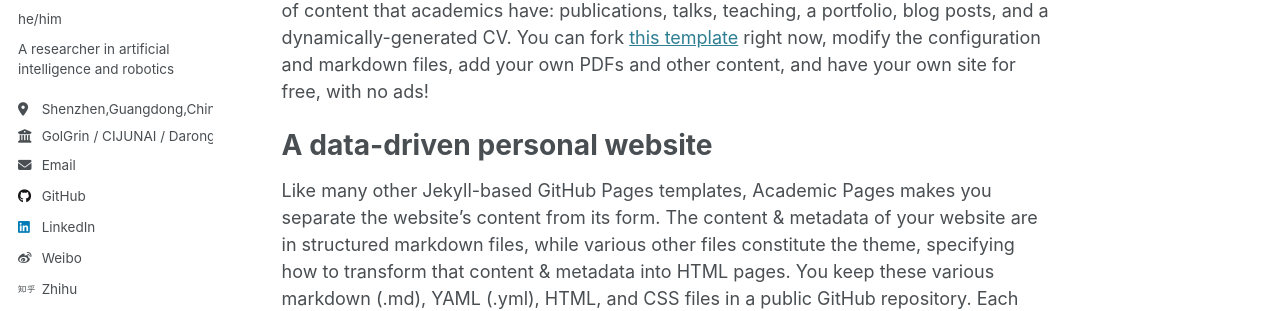
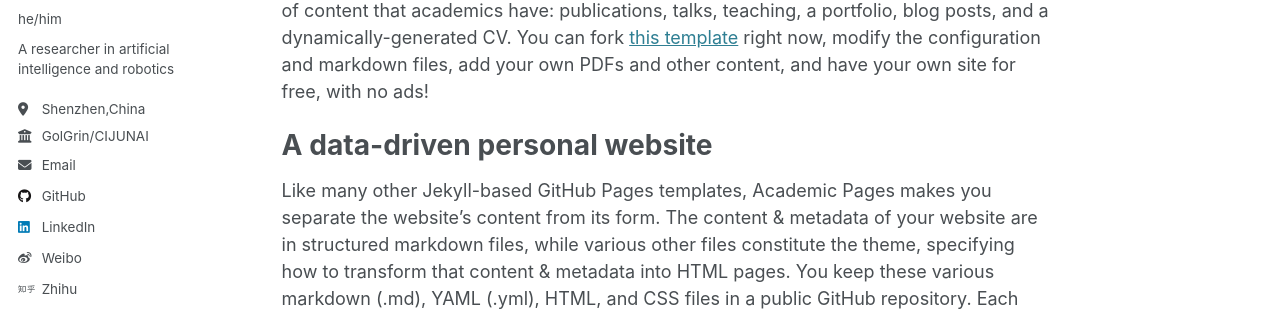
Before and after one commit to YuqunZhang/YuqunZhang.github.io, a Jekyll site: the page built from _pages/about.md, in a window 1280 px wide. Shown: the part 314-625 px from the top of the page. Built offline with Jekyll 4.4.1, drawn with Linux system fonts in a browser that asks for light colours.

Commit message:
Update _config.yml

```diff
--- a/_config.yml
+++ b/_config.yml
@@ -26,8 +26,8 @@ author:
   name             : "Yuqun Zhang"
   pronouns         : "he/him"# example: "she/her"
   bio              : "A researcher in artificial intelligence and robotics"
-  location         : "Shenzhen,Guangdong,China"
-  employer         : "GolGrin / CIJUNAI / DarongshuAI"
+  location         : "Shenzhen,China"
+  employer         : "GolGrin/CIJUNAI"
   url              : # URL
   email            : "zhangyuqun0909@gmail.com"
 
```
